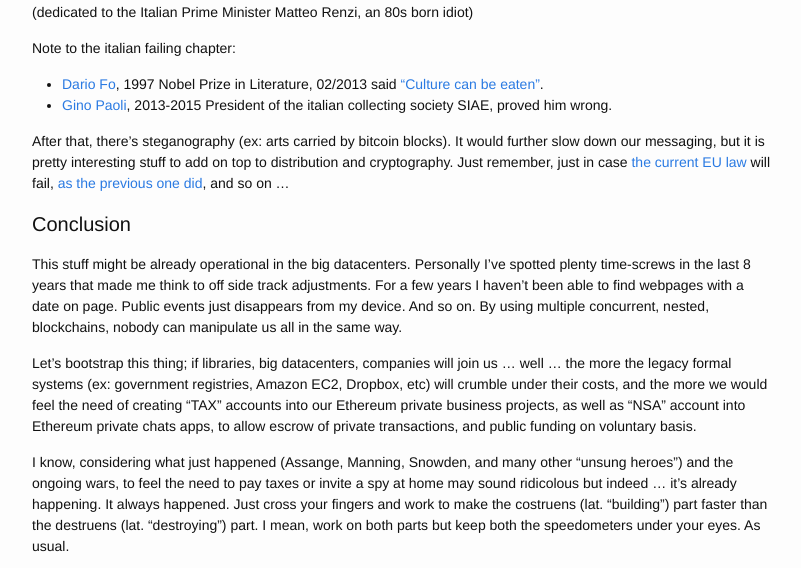
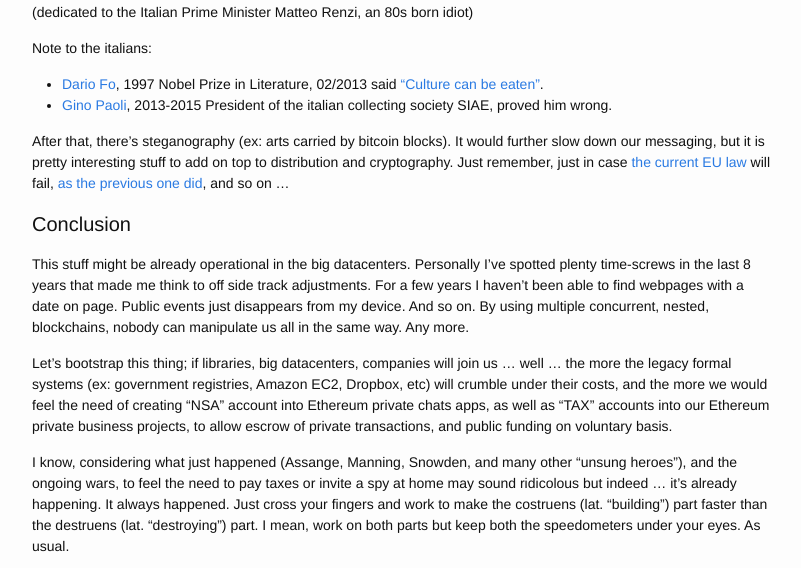
Before and after one commit to rootkovska/rootkovska.github.io, a Jekyll site: the page built from _posts/2015-12-15-Solution.md, in a window 1280 px wide and 900 px high, scrolled down 3505 px, cut to the strip 220-788 px from the top of the window. Shown: the whole strip, without its empty margins (238-1039 px from the left). Built offline with Jekyll 4.4.1, drawn with Linux system fonts in a browser that asks for light colours; Markdown is read by kramdown in place of the engine named in the settings.

Commit message:
Italian fixes...

```diff
--- a/_posts/2015-12-15-Solution.md
+++ b/_posts/2015-12-15-Solution.md
@@ -97,7 +97,8 @@ This time we are doing it not at file level, but at block level: no matter how m
 <iframe width="560" height="315" src="https://www.youtube.com/embed/eMhDQFLwrAA" frameborder="0" allowfullscreen>Rocky's Run (1979)</iframe>
 (dedicated to the Italian Prime Minister Matteo Renzi, an 80s born idiot)
 
-Note to the italian failing chapter:
+Note to the italians:
+
 * [Dario Fo](https://en.wikipedia.org/wiki/Dario_Fo), 1997 Nobel Prize in Literature, 02/2013 said ["Culture can be eaten"](https://www.youtube.com/watch?v=SOPawaoOESA).
 * [Gino Paoli](https://en.wikipedia.org/wiki/Gino_Paoli#Legal_problems), 2013-2015 President of the italian collecting society SIAE, proved him wrong.
 
@@ -106,14 +107,14 @@ After that, there's steganography (ex: arts carried by bitcoin blocks). It would
 # Conclusion
 
 This stuff might be already operational in the big datacenters. Personally I've spotted plenty time-screws in the last 8 years that made me think to off side track adjustments. For a few years I haven't been able to find webpages with a date on page. Public events just disappears from my device. And so on.
-By using multiple concurrent, nested, blockchains, nobody can manipulate us all in the same way.
+By using multiple concurrent, nested, blockchains, nobody can manipulate us all in the same way. Any more.
 
 Let's bootstrap this thing; if libraries, big datacenters, companies will join us ... well ... the more the legacy formal systems
 (ex: government registries, Amazon EC2, Dropbox, etc) will crumble under their costs, and the more we would feel the need of
-creating "TAX" accounts into our Ethereum private business projects, as well as "NSA" account into Ethereum private chats apps,
+creating "NSA" account into Ethereum private chats apps, as well as "TAX" accounts into our Ethereum private business projects,
 to allow escrow of private transactions, and public funding on voluntary basis.
 
-I know, considering what just happened (Assange, Manning, Snowden, and many other "unsung heroes") and the ongoing wars,
+I know, considering what just happened (Assange, Manning, Snowden, and many other "unsung heroes"), and the ongoing wars,
 to feel the need to pay taxes or invite a spy at home may sound ridicolous but indeed ... it's already happening.
 It always happened. Just cross your fingers and work to make the costruens (lat. "building") part faster than the destruens (lat. "destroying") part.
 I mean, work on both parts but keep both the speedometers under your eyes. As usual.
```
